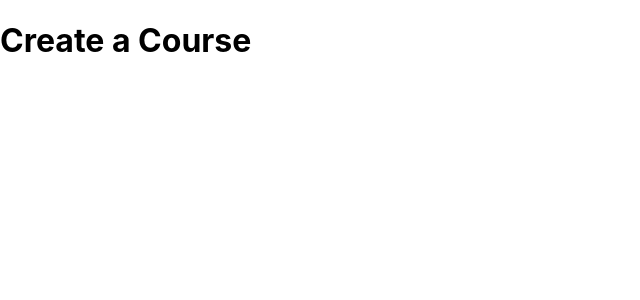
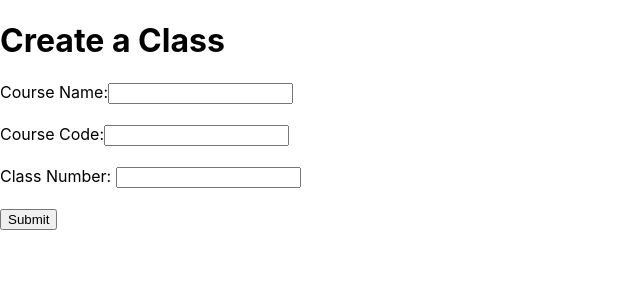
Before and after one commit to CPSC-362-Placeholders/ClassAsk, a React (Create React App) app: page /coursecreation in a window 1280 px wide. Shown: the top 300 px of the page, without its empty margins (0-640 px from the left). Built offline with nearby package versions, Linux system fonts and the light colour scheme.

Commit message:
Add course creation functionality
User can input the class name, code, and number, and data is
inserted to classlist. There is also input validation for class name
and class number.

```diff
--- a/src/CourseCreation.js
+++ b/src/CourseCreation.js
@@ -2,24 +2,51 @@ import $ from 'jquery';
 import {useState} from "react";
 import {useNavigate} from "react-router-dom";
 function CourseCreation(){
-    const [firstName, setFirstName] = useState("");
-    const [lastName, setLastName] = useState("");
-    const [email, setEmail] = useState("");
-    const [password, setPassword] = useState("");
+    const [className, setClassName] = useState("");
+    const [classCode, setClassCode] = useState(""); // class code will need to be divided into prefix and code/number
+    const [classNumber, setClassNumber] = useState("");
+
     const navigate = useNavigate();
 
+    const handleSubmit = () => {
+        create(className, classCode, classNumber);
+        navigate('/subscribe');
+    }
 
     return (
         <div>
             <h1>
-                Create a Course
+                Create a Class
             </h1>
             <form>
+                <label>Course Name:</label>
+                <input type="text" id="className" onChange={(e) => setClassName(e.target.value)}required maxLength="60"/> <br/><br/>
 
+                <label>Course Code:</label>
+                <input type="text" id="classCode" onChange={(e) => setClassCode(e.target.value)}required /> <br/><br/>
+
+                <label>Class Number: </label>
+                <input type="text" id="classNumber" onChange={(e) => setClassNumber(e.target.value)}  required maxLength="5" /> <br/><br/>
             </form>
+            <button onClick={() => handleSubmit()}> Submit </button>
 
         </div>
     )
+}
+
+function create(className, classCode, classNumber) {
+    $.ajax({
+        url: 'http://localhost/classask/src/php/courseCreation.php',
+        type: 'POST',
+        data: {className: className, classCode: classCode, classNumber: classNumber},
+        success: function (data) {
+            console.log(data);
+            alert("Successfully created course!");
+        },
+        error: function () {
+            alert("error");
+        }
+    });
 }
 
 
```
Also changed, not shown: 1 other file (tests, documents, lock files or other folders).
